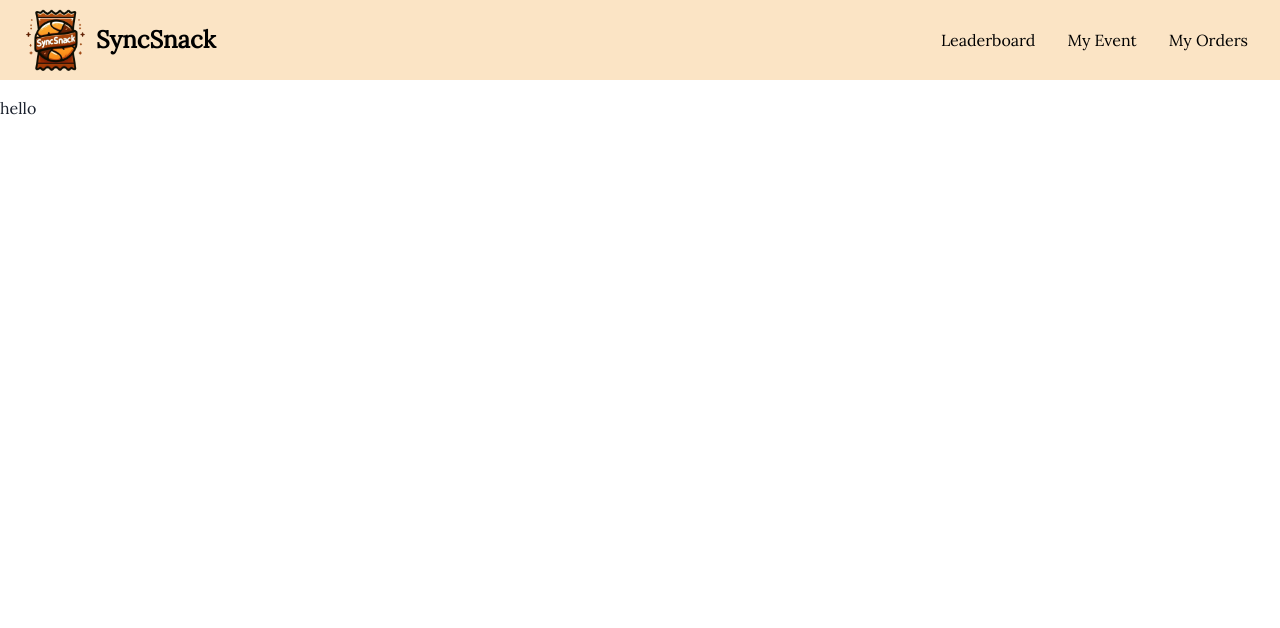
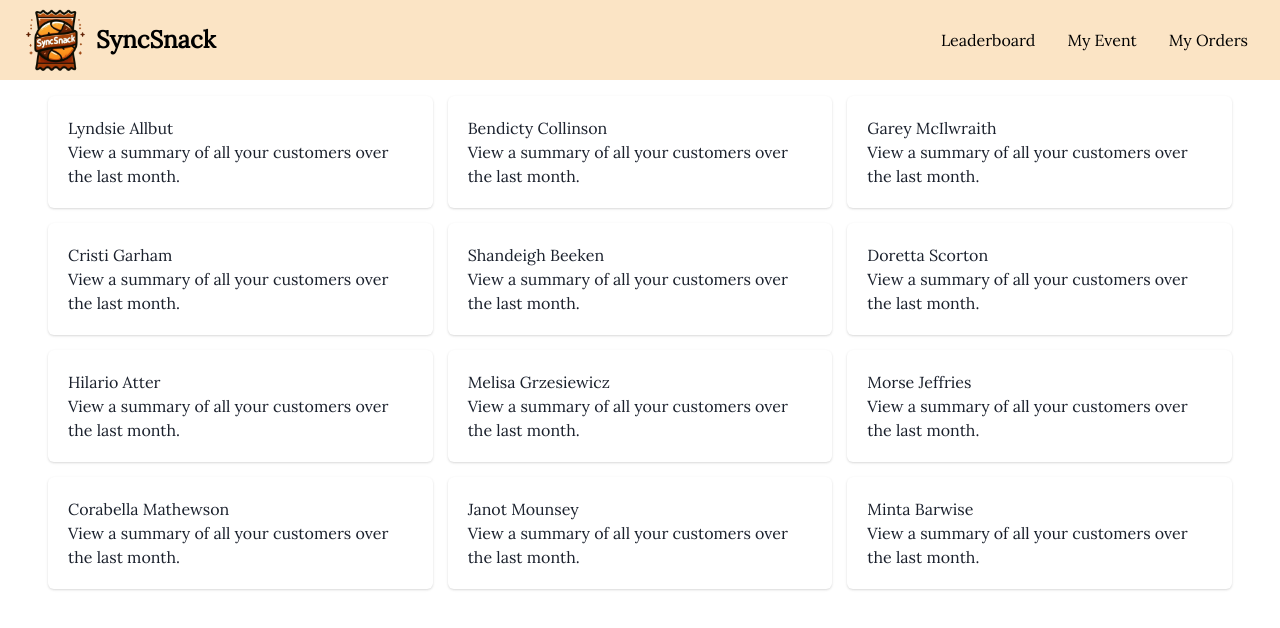
Before and after one commit to simecki123/SyncSnackApp, a Next.js app in the folder sync-snack/: page /orders in a window 1280 px wide. Shown: the top 628 px of the page. Built offline with nearby package versions, Linux system fonts and the light colour scheme.

Commit message:
add mock data to orders

```diff
--- a/sync-snack/app/(main)/orders/page.tsx
+++ b/sync-snack/app/(main)/orders/page.tsx
@@ -1,3 +1,85 @@
+import { SimpleGrid, Text } from '@chakra-ui/react';
+import { Card, CardHeader, CardBody, CardFooter } from '@chakra-ui/react'
+
 export default function OrdersPage() {
-  return 'hello'
+
+  const cards = mockData.map((data) => (
+    <Card className=''>
+      <CardBody>
+        <Text>{data.firstName} {data.lastName}</Text>
+        <Text>View a summary of all your customers over the last month.</Text>
+      </CardBody>
+    </Card>
+  ))
+
+  return (
+    <div className='h-screen mx-12'>
+      <SimpleGrid columns={3} spacing={15}>
+        {cards}
+      </SimpleGrid>
+    </div>
+  )
 }
+
+const mockData = [
+  {
+    "firstName": "Lyndsie",
+    "lastName": "Allbut",
+    "description": "duis faucibus accumsan odio curabitur convallis duis consequat dui nec nisi volutpat eleifend donec ut dolor",
+    "rating": 4
+  }, {
+    "firstName": "Bendicty",
+    "lastName": "Collinson",
+    "description": "donec vitae nisi nam ultrices libero non mattis pulvinar nulla pede ullamcorper augue a suscipit nulla elit ac",
+    "rating": 4
+  }, {
+    "firstName": "Garey",
+    "lastName": "McIlwraith",
+    "description": "justo maecenas rhoncus aliquam lacus morbi quis tortor id nulla",
+    "rating": 5
+  }, {
+    "firstName": "Cristi",
+    "lastName": "Garham",
+    "description": "ut dolor morbi vel lectus in quam fringilla rhoncus mauris enim leo rhoncus sed vestibulum sit",
+    "rating": 4
+  }, {
+    "firstName": "Shandeigh",
+    "lastName": "Beeken",
+    "description": "a odio in hac habitasse platea dictumst maecenas ut massa quis augue luctus tincidunt nulla mollis molestie lorem",
+    "rating": 4
+  }, {
+    "firstName": "Doretta",
+    "lastName": "Scorton",
+    "description": "platea dictumst etiam faucibus cursus urna ut tellus nulla ut erat",
+    "rating": 2
+  }, {
+    "firstName": "Hilario",
+    "lastName": "Atter",
+    "description": "et ultrices posuere cubilia curae duis faucibus accumsan odio curabitur convallis duis",
+    "rating": 5
+  }, {
+    "firstName": "Melisa",
+    "lastName": "Grzesiewicz",
+    "description": "aenean auctor gravida sem praesent id massa id nisl venenatis lacinia",
+    "rating": 2
+  }, {
+    "firstName": "Morse",
+    "lastName": "Jeffries",
+    "description": "tellus nulla ut erat id mauris vulputate elementum nullam varius nulla facilisi cras",
+    "rating": 3
+  }, {
+    "firstName": "Corabella",
+    "lastName": "Mathewson",
+    "description": "quis tortor id nulla ultrices aliquet maecenas leo odio condimentum id luctus nec molestie sed justo pellentesque",
+    "rating": 5
+  }, {
+    "firstName": "Janot",
+    "lastName": "Mounsey",
+    "description": "a ipsum integer a nibh in quis justo maecenas rhoncus",
+    "rating": 4
+  }, {
+    "firstName": "Minta",
+    "lastName": "Barwise",
+    "description": "duis bibendum felis sed interdum venenatis turpis enim blandit mi in porttitor pede justo eu massa donec dapibus duis at",
+    "rating": 5
+  }]
```
